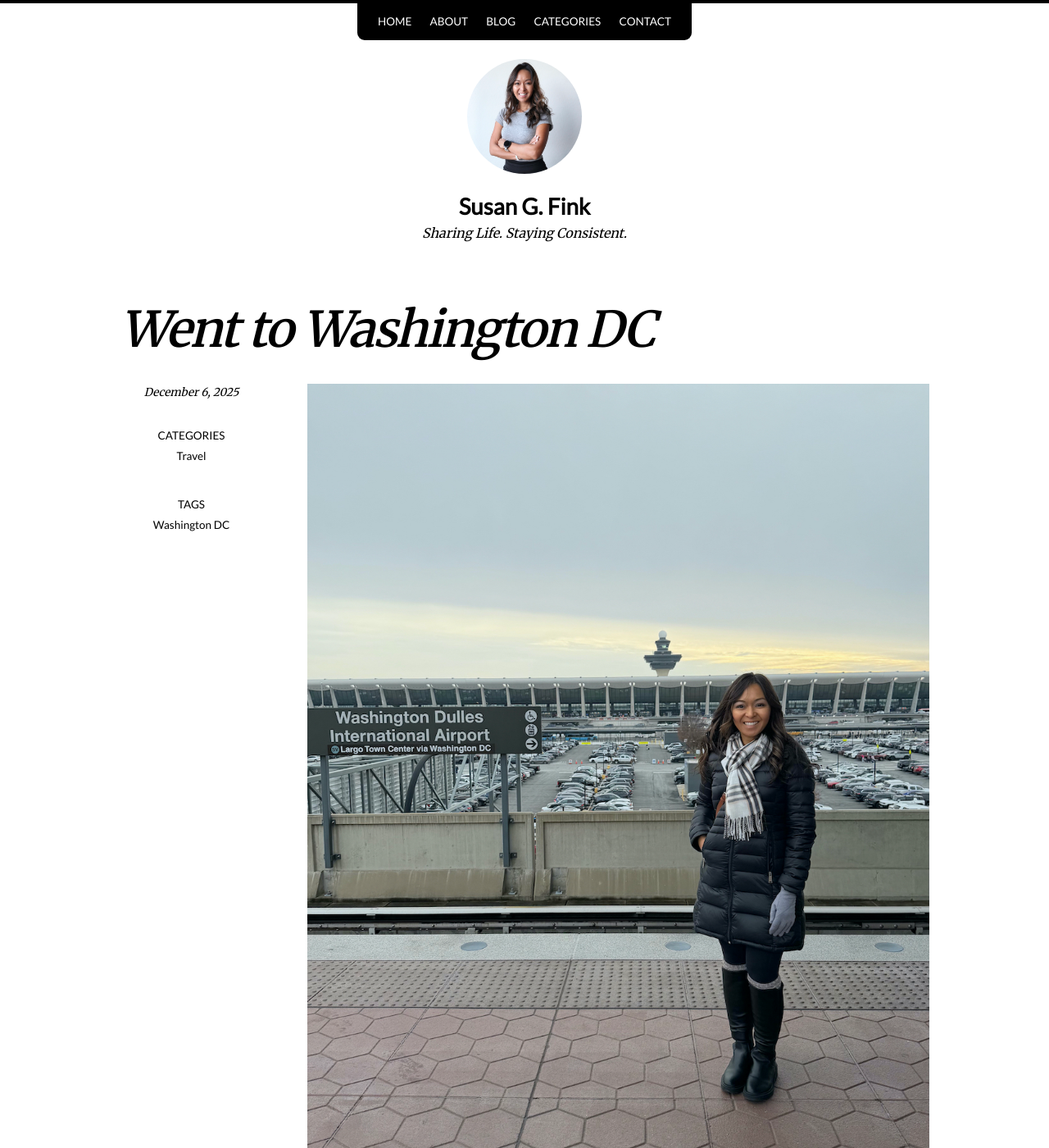
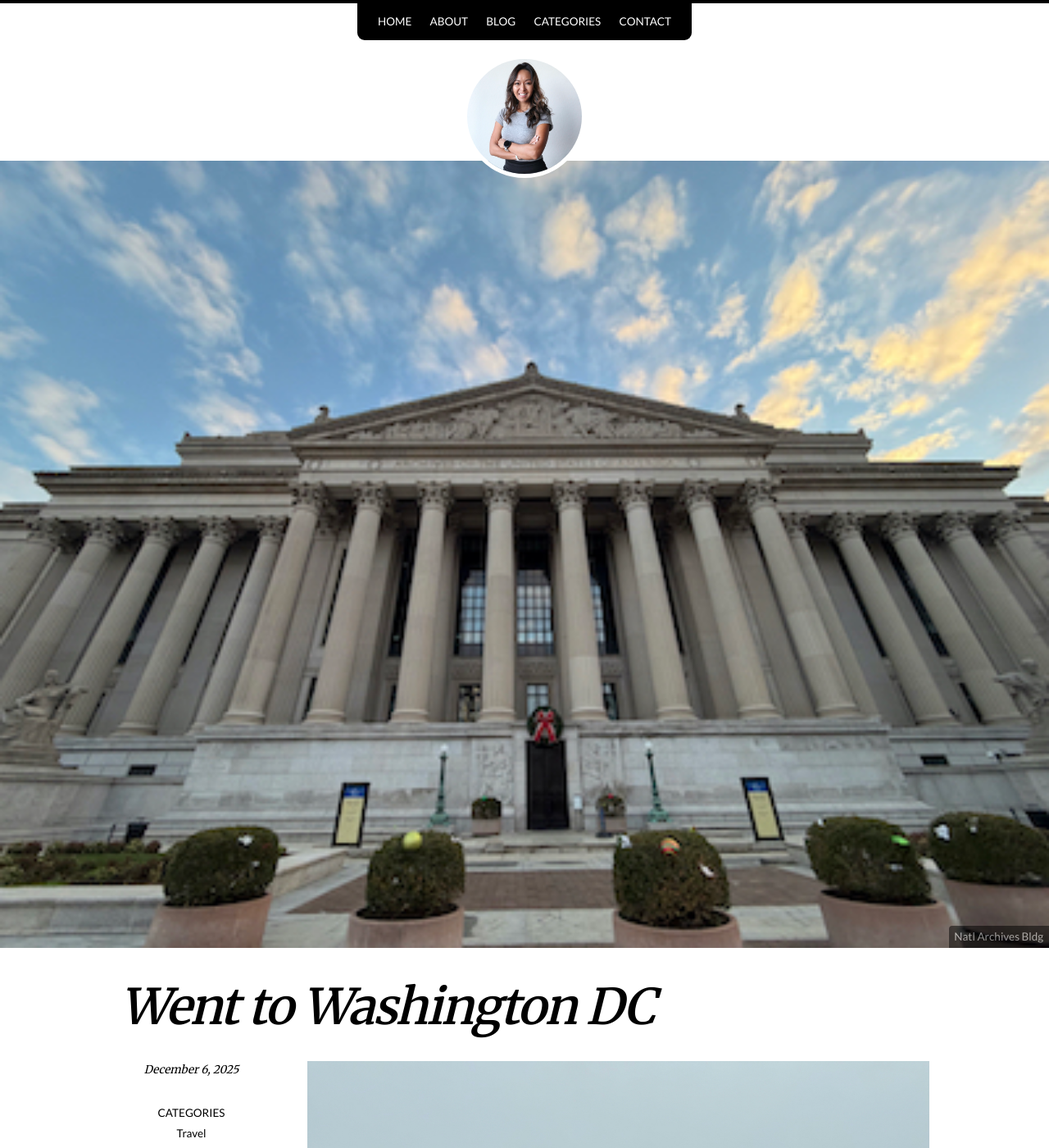
Before and after one commit to susangfink/site, a Jekyll site: the page built from _posts/2025-12-06-wenttowashington.md, in a window 1280 px wide and 1400 px high. Shown: the whole window at 82% size. Built offline with Jekyll 4.4.1, drawn with Linux system fonts in a browser that asks for light colours; nearby versions of some CDN libraries.

Commit message:
Update 2025-12-06-wenttowashington.md

```diff
--- a/_posts/2025-12-06-wenttowashington.md
+++ b/_posts/2025-12-06-wenttowashington.md
@@ -1,6 +1,10 @@
 ---
 layout: post
 title: "Went to Washington DC"
+image:
+  path: /assets/images/nationalarchiesusa-large.jpg
+  thumbnail: /assets/images/nationalarchiesusa-small.jpg
+  caption: "Natl Archives Bldg"
 categories:
   - Travel
 tags:
```
